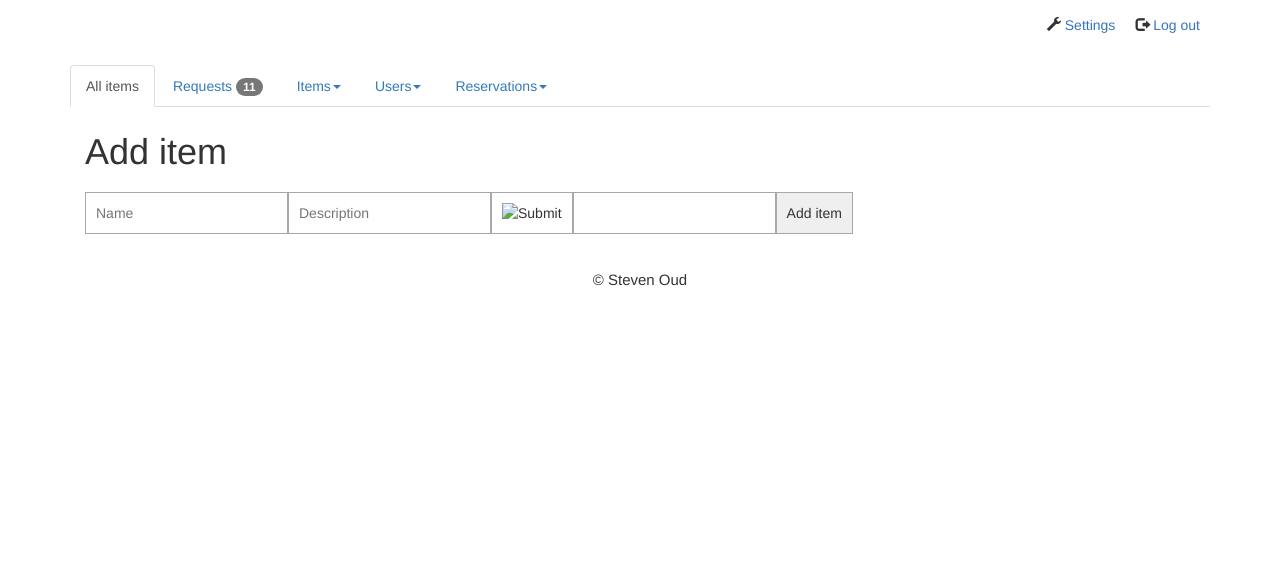
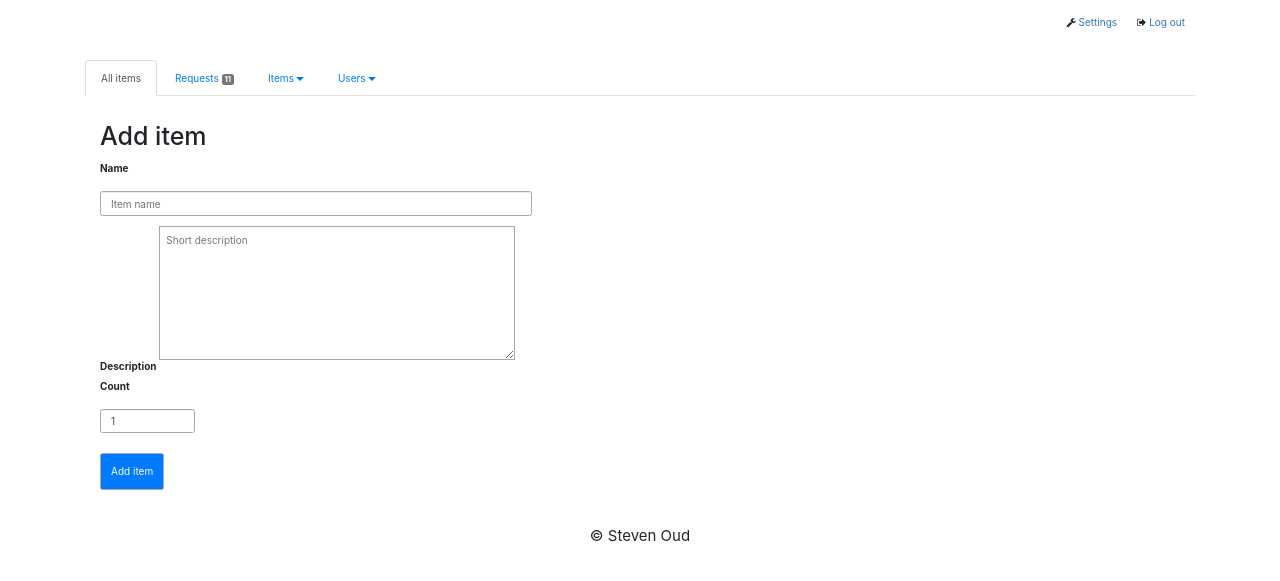
Before and after one commit to soudy/MLReserver, a PHP site: page /item/add in a window 1280 px wide. Shown: the top 581 px of the page. Run offline with PHP 8.4, Linux system fonts and the light colour scheme; a user stored in the database is signed in; data comes from the database, SQL or seed files in the repository; data that the repository does not hold is empty; some libraries are stand-ins or nearby versions.

Commit message:
new theme, message handeling and available count scales with count

```diff
--- a/app/controllers/ItemController.php
+++ b/app/controllers/ItemController.php
@@ -64,16 +64,18 @@ class ItemController extends MainController
         $this->title = 'Reserver - Edit item';
         $this->view('item', 'edit');
 
-        // TODO: image uploading
-        // TODO: input verifying
         if (isset($_POST['edit_item'])) {
             $name        = $_POST['name'];
             $description = $_POST['description'];
-            $image       = $_POST['image'];
             $count       = $_POST['count'];
 
-            if ($this->model->edit_item($id, $name, $description, $image, $count))
+            try {
+                $this->model->edit_item($id, $name, $description, $count);
                 header('Location: ' . URL . 'item/all');
+            } catch (Exception $e) {
+                // TODO: better notifying
+                echo 'Editing item failed: ' . $e->getMessage();
+            }
 
         }
     }
@@ -100,19 +102,18 @@ class ItemController extends MainController
         $this->view('item', 'add');
 
         if (isset($_POST['add_item'])) {
-            // TODO: image uploading
             // TODO: input verifying
             $name        = $_POST['name'];
             $description = $_POST['description'];
             $count       = $_POST['count'];
 
-            if (!($name || $description || $count)) {
-                echo 'Please fill in all fields.';
-                return false;
+            try {
+                $this->model->add_item($name, $description, $count);
+                header('Location: ' . URL . "item/all");
+            } catch (Exception $e) {
+                echo 'Adding item failed: ' . $e->getMessage();
             }
 
-            $this->model->add_item($name, $description, $count);
-            echo 'Item successfully added.';
         }
     }
 
--- a/app/models/Item.php
+++ b/app/models/Item.php
@@ -36,16 +36,20 @@ class Item extends Model
      *
      * @return bool|null
      */
-    public function add_item($name, $description, $count, $image = '')
+    public function add_item($name, $description, $count)
     {
-        $sql = 'INSERT INTO items (id, name, description, image, count, available_count)
-                           VALUES (NULL, :name, :description, :image, :count, :available_count)';
+        if (!($name && $description && $count)) {
+            throw new Exception('Missing fields.');
+            return false;
+        }
+
+        $sql = 'INSERT INTO items (id, name, description, count, available_count)
+                           VALUES (NULL, :name, :description, :count, :available_count)';
 
         $query = $this->db->prepare($sql);
         $params = array(
             ':name'            => $name,
             ':description'     => $description,
-            ':image'           => $image,
             ':count'           => $count,
             ':available_count' => $count
         );
@@ -64,23 +68,37 @@ class Item extends Model
      *
      * @return bool|null
      */
-    public function edit_item($id, $name = null, $description = null,
-                              $image = null, $count = null)
+    public function edit_item($id, $name = null, $description = null, $count = null)
     {
-        if (!$id)
+        if (!$id) {
+            throw new Exception('Please specify an item to edit.');
             return false;
+        }
 
-        $sql = 'UPDATE items SET name=:name, description=:description,
-                                 image=:image, count=:count
+        if (!intval($count)) {
+            throw new Exception('Please enter a valid count number.');
+            return false;
+        }
+
+        if($this->update_available_count($id, $count) === false) {
+            throw new Exception('Can\'t update item count because the amount
+                of currently reserved items is larger than the count you defined.');
+            return false;
+        } else {
+            $available_count = $this->update_available_count($id, $count);
+        }
+
+        $sql = 'UPDATE items SET name=:name, description=:description, count=:count,
+                                 available_count=:available_count
                              WHERE id=:id';
 
         $query = $this->db->prepare($sql);
         $params = array(
-            ':name'        => $name,
-            ':description' => $description,
-            ':image'       => $image,
-            ':count'       => $count,
-            ':id'          => $id
+            ':name'            => $name,
+            ':description'     => $description,
+            ':count'           => $count,
+            ':available_count' => $available_count,
+            ':id'              => $id
         );
 
         return $query->execute($params);
@@ -95,8 +113,10 @@ class Item extends Model
      */
     public function remove_item($id)
     {
-        if (!$id)
+        if (!$id) {
+            throw new Exception('Please specify an item to remove.');
             return false;
+        }
 
         $sql   = 'DELETE FROM items WHERE id=:id';
         $query = $this->db->prepare($sql);
@@ -104,4 +124,28 @@ class Item extends Model
         return $query->execute(array(':id' => $id));
     }
 
+    /**
+     * Update the available_count based on the new count entered. If the new
+     * count entered is lager than the amount of reservations of this item,
+     * return false.
+     *
+     * @param int $id
+     * @param int $new_count
+     *
+     * @return int|bool
+     */
+    private function update_available_count($id, $new_count)
+    {
+        $item              = $this->get_item($id);
+        $step              = $new_count - $item->count;
+        $unavailable_count = $item->count - $item->available_count;
+        $available_count   = $item->available_count + $step;
+
+        if ($new_count - $unavailable_count >= 0)
+            return $new_count - $unavailable_count;
+        else
+            return false;
+
+        return $available_count;
+    }
 }
--- a/app/views/item/add.php
+++ b/app/views/item/add.php
@@ -1,15 +1,16 @@
     <div id="content">
-        <form action="" method="post" class="input-group">
+        <form action="" method="post" id="create">
             <h1>Add item</h1>
 
-            <input type="text" name="name" id="name" placeholder="Name" />
+            <label for="name">Name</label>
+            <input type="text" class="form-control" name="name" placeholder="Item name" />
 
-            <input type="text" name="description" id="name" placeholder="Description" />
+            <label for="description">Description</label>
+            <textarea name="description" rows="8" cols="51" placeholder="Short description"></textarea>
 
-            <input type="image" name="image" id="image" />
-
-            <input type="number" name="count" id="count" />
-            <input type="submit" name="add_item" id="add_item" value="Add item" />
+            <label for="count">Count</label>
+            <input type="number" class="form-control" name="count" value="1" />
+            <input type="submit" name="add_item" class="btn btn-primary" value="Add item" />
         </form>
     </div>
 </div>
--- a/app/views/item/edit_all.php
+++ b/app/views/item/edit_all.php
@@ -17,7 +17,7 @@
             <tbody>
                 <?php foreach ($this->model->get_all_items() as $item): ?>
                 <tr>
-                    <td><?= $item->id ?></td>
+                    <td id="<?= $item->id ?>"><?= $item->id ?></td>
                     <td>
                         <a href="<?= URL . "item/detail/$item->id"?>">
                             <?= $item->name ?>
@@ -30,11 +30,11 @@
                     <td>
                         &nbsp;
                         <a href="<?= URL . "item/remove/$item->id"?>">
-                            <span class="glyphicon glyphicon-trash"></span>
+                            <i class="fa fa-trash"></i>
                         </a>
                         &nbsp;
                         <a href="<?= URL . "item/edit/$item->id"?>">
-                            <span class="glyphicon glyphicon-pencil"></span>
+                            <i class="fa fa-pencil"></i>
                         </a>
                     </td>
                 </tr>
--- a/app/views/layout/head.php
+++ b/app/views/layout/head.php
@@ -5,7 +5,9 @@
         <meta name="viewport" content="width=device-width">
         <title><?= $this->title ?></title>
         <link rel="stylesheet" href="<?= URL . 'css/desktop.css'; ?>" type="text/css" />
-        <link rel="stylesheet" href="https://maxcdn.bootstrapcdn.com/bootstrap/3.3.2/css/bootstrap.min.css">
+        <link rel="stylesheet" href="https://maxcdn.bootstrapcdn.com/bootstrap/3.3.2/css/bootstrap.min.css" type="text/css" />
+        <link rel="stylesheet" href="http://bootswatch.com/paper/bootstrap.min.css" type="text/css" />
+        <link rel="stylesheet" href="//maxcdn.bootstrapcdn.com/font-awesome/4.3.0/css/font-awesome.min.css" type="text/css" />
         <script src="<?= URL . 'js/main.js'?>"></script>
     </head>
     <body>
--- a/app/views/layout/header.php
+++ b/app/views/layout/header.php
@@ -3,11 +3,11 @@
         <div id="menu">
             <ul>
                 <li>
-                    <span class="glyphicon glyphicon-log-out" aria-hidden="true"></span>
+                    <i class="fa fa-sign-out"></i>
                     <a href="<?= URL . 'user/logout'?>">Log out</a>
                 </li>
                 <li>
-                    <span class="glyphicon glyphicon-wrench" aria-hidden="true"></span>
+                    <i class="fa fa-wrench"></i>
                     <a href="<?= URL . 'user/settings'?>">Settings</a>
                 </li>
             </ul>
--- a/app/views/layout/nav.php
+++ b/app/views/layout/nav.php
@@ -45,14 +45,9 @@
             </li>
             <?php endif; ?>
 
-            <?php if ($this->permissions->can_allow_requests): ?>
-            <li id="item" class="dropdown">
-                <a href="<?= URL . 'reserve/all'?>">Reservations<span class="caret"></span></a>
-                <ul class="dropdown-menu" role="menu">
-                    <li>
-                        <a href="<?= URL . 'reserve/all'?>">All reservations</a>
-                    </li>
-                </ul>
+            <?php if ($this->permissions->can_see_reservations): ?>
+            <li id="item">
+                <a href="<?= URL . 'reserve/all'?>">Reservations</a>
             </li>
             <?php endif; ?>
         </ul>
--- a/app/views/user/add.php
+++ b/app/views/user/add.php
@@ -1,5 +1,5 @@
     <div id="content">
-        <h1>Create user</h1>
+        <h1>Add user</h1>
         <div class="alert alert-info">
             The username and password will be generated and sent to the email address defined below.
         </div>
@@ -15,7 +15,7 @@
             <?php endforeach; ?>
             </select>
 
-            <input type="submit" name="add_user" class="btn btn-primary" value="Create user" />
+            <input type="submit" name="add_user" class="btn btn-primary" value="Add user" />
         </form>
     </div>
 </div>
--- a/app/views/user/all.php
+++ b/app/views/user/all.php
@@ -16,7 +16,7 @@
             <tbody>
                 <?php foreach ($this->model->get_all_users() as $user): ?>
                 <tr>
-                    <td><?= $user->id ?></td>
+                    <td id="<?= $user->id ?>"><?= $user->id ?></td>
                     <td><?= $user->username ?></td>
                     <td><?= $user->email ?></td>
                     <td><?= $user->full_name ?></td>
@@ -24,11 +24,11 @@
                     <td>
                         &nbsp;
                         <a href="<?= URL . "user/remove/$user->id"?>">
-                            <span class="glyphicon glyphicon-trash"></span>
+                            <i class="fa fa-trash"></i>
                         </a>
                         &nbsp;
                         <a href="<?= URL . "user/edit/$user->id"?>">
-                            <span class="glyphicon glyphicon-pencil"></span>
+                            <i class="fa fa-pencil"></i>
                         </a>
                     </td>
                 </tr>
--- a/app/views/user/edit.php
+++ b/app/views/user/edit.php
@@ -3,10 +3,10 @@
             <h1>Edit user</h1>
             <label for="name">Username</label>
             <input type="text" name="username" placeholder="Username" value="<?= $this->user->username ?>" />
+            <label for="full_name">Full name</label>
+            <input type="text" name="full_name" placeholder="Full Name" value="<?= $this->user->full_name ?>" />
             <label for="email">Email</label>
             <input type="text" name="email" placeholder="Email address" value="<?= $this->user->email ?>" />
-            <label for="full_name">Full name</label>
-            <input type="text" name="full_name" placeholder="Full Name" value="<?= $this->user->full_name ?>" />
             <label for="access_group">Access group</label>
             <select name="access_group" class="form-control">
             <?php foreach ($this->model->get_all_access_groups() as $access_group): ?>
--- a/public/css/desktop.css
+++ b/public/css/desktop.css
@@ -63,13 +63,15 @@ header #menu ul li   {float:right;padding:0 10px;}
 #content .thumbnail input[type="number"] {width:30%;}
 
 #content #create {width:40%;}
-#content #create input {padding:7px;}
 
 #content #settings input {width:auto;}
 
 #content #edit input     {display:block;}
 #content #edit textarea  {display:block;border:1px solid #a8a8a8;padding:7px;}
-#content #edit select {width:18% !important;}
+
+#content textarea {border:1px solid #a8a8a8;padding:6px;margin:0 0 10px 0;}
+#content select,
+         input[type="number"]   {width:22% !important;}
 
 #content a#goto {float:right;}
 
```
Also changed, not shown: app/controllers/ReserveController.php (+24 -0 lines), app/controllers/UserController.php (+28 -20 lines), app/models/Reserve.php (+9 -0 lines), app/models/User.php (+58 -8 lines), app/views/item/edit.php (+6 -4 lines), app/views/reserve/all.php (+5 -5 lines), app/views/user/settings.php (+25 -2 lines).
